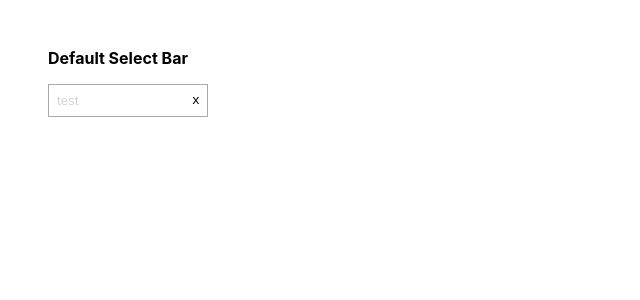
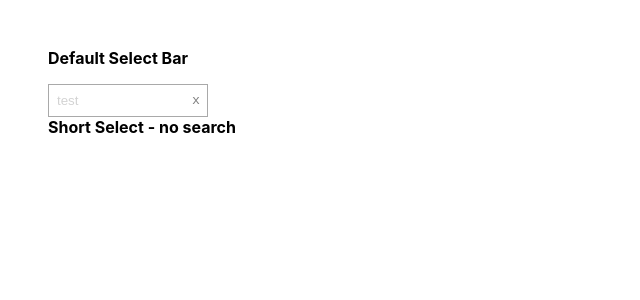
Before and after one commit to catsheue/sweet-select, a React (Create React App) app: page / in a window 1280 px wide. Shown: the top 300 px of the page, without its empty margins (0-640 px from the left). Built offline with nearby package versions, Linux system fonts and the light colour scheme.

Commit message:
[Update] css change

```diff
--- a/src/App.css
+++ b/src/App.css
@@ -32,7 +32,14 @@
     align-items: center;
     width: 1.5rem;
     z-index: 1;
+    background: none;
+    border: none;
+    outline: none;
+    color: gray;
 
+}
+.close-button:hover {
+    color: #000;
 }
 
 .input-block {
@@ -55,13 +62,14 @@
     color: lightgray;
  }
 .dropdown {
-    height: 12rem;
+    max-height: 12rem;
     position: absolute;
     top: 2.4rem;
-    /*background: pink;*/
     border: 1px solid darkgray;
     width: 100%;
     overflow-y: scroll;
+    background: #fff;
+    z-index: 1;
 }
 
 .list-item {
@@ -76,6 +84,9 @@
     color: #fff;
 }
 
-.list-item.no-options {
+.no-options {
     color: gray;
+    font-size: 0.8rem;
+    padding: .5rem;
+    line-height: 1;
 }
--- a/src/App.js
+++ b/src/App.js
@@ -31,6 +31,7 @@ function App() {
       <header className="App-header">
         <h2 className="App-select-type">Default Select Bar</h2>
         <SelectBar {...defaultSelect} placeholder="test" list={fakeList} />
+        <h2 className="App-select-type">Short Select - no search</h2>
       </header>
     </div>
   );
--- a/src/container/SelectBar.js
+++ b/src/container/SelectBar.js
@@ -20,14 +20,18 @@ export default function SelectBar({
           onClick={() => setIsDropdownOpen((prev) => !prev)}
           onChange={(e) => setSearchInput(e.target.value)}
         />
-        <div className="close-button" onClick={(e) => handleClearValue(e)}>
+        <button
+          type="button"
+          className="close-button"
+          onClick={(e) => handleClearValue(e)}
+        >
           x
-        </div>
+        </button>
       </div>
       {isDropdownOpen && (
         <div className="dropdown">
           {list.map(({ name }, index) => {
-            if (searchInput === "")
+            if (searchInput === "") {
               return (
                 <div
                   key={index}
@@ -41,7 +45,8 @@ export default function SelectBar({
                   {name}
                 </div>
               );
-            const regex = new RegExp(searchInput, "gi");
+            }
+
             if (regex.test(name)) {
               return (
                 <div
@@ -57,9 +62,10 @@ export default function SelectBar({
                 </div>
               );
             }
+            return null;
           })}
-          {!!!list.some(({ name }) => regex.test(name)) && (
-            <div className="list-item no-options">No options</div>
+          {!list.some(({ name }) => regex.test(name)) && (
+            <div className="no-options">No options</div>
           )}
         </div>
       )}
```
